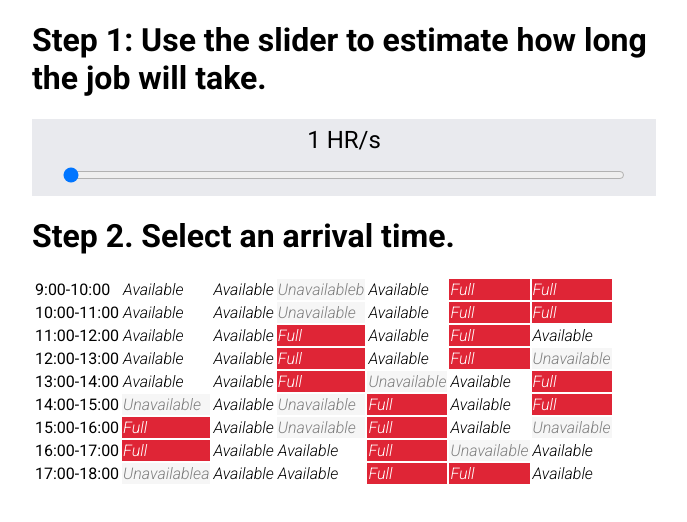
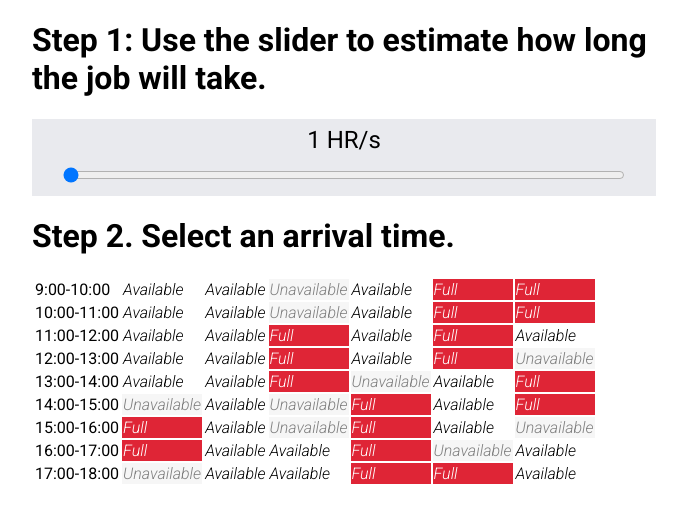
Before and after one commit to CFaut/dev200_assessment, a React (Create React App) app: page / in a window 1280 px wide. Shown: the top 522 px of the page, without its empty margins (0-687 px from the left). Built offline with nearby package versions, Linux system fonts and the light colour scheme.

Commit message:
Create format function and use to neaten function

```diff
--- a/src/components/functions.js
+++ b/src/components/functions.js
@@ -14,7 +14,7 @@ function checkSlotAvailability (time, jobLength, date, availability) {
         }
 
         if(!availability.includes(time)) {
-            return <td className="full cell">Full</td>
+            return "FULL"
         };
 
         //if date is today, buffer is 2 hours, otherwise 1 hour
@@ -32,7 +32,7 @@ function checkSlotAvailability (time, jobLength, date, availability) {
             //check if actually available
             for(let i = time - beginningBuffer; i < finishTime; i++) {
                 if(!availability.includes(i)) {
-                    return <td className="unavailable cell">Unavailableb</td>
+                    return "UNAVAILABLE"
                 }
             }
         //check for last slot of the day
@@ -42,7 +42,7 @@ function checkSlotAvailability (time, jobLength, date, availability) {
             //check if actually available
                 for(let i = time - beginningBuffer; i < finishTime; i++) {
                     if(!availability.includes(i)) {
-                        return <td className="unavailable cell">Unavailablea</td>
+                        return "UNAVAILABLE"
                     }
                 }
         } else {
@@ -51,12 +51,23 @@ function checkSlotAvailability (time, jobLength, date, availability) {
             //check if actually available
             for(let i = time - beginningBuffer; i < finishTime; i++) {
                 if(!availability.includes(i)) {
-                    return <td className="unavailable cell">Unavailable</td>
+                    return "UNAVAILABLE"
                 }
             }
         }
 
-        return <td className="available cell">Available</td>;
+        return "AVAILABLE";
     };
 
-    export default checkSlotAvailability;
+
+    function formatSlot(answer) {
+        if(answer === "FULL") {
+            return <td className="full cell">Full</td>
+        } else if(answer === "UNAVAILABLE") {
+            return <td className="unavailable cell">Unavailable</td>
+        } else {
+            return <td className="available cell">Available</td>
+        }
+    }
+
+    export {checkSlotAvailability, formatSlot};
--- a/src/components/table.js
+++ b/src/components/table.js
@@ -1,5 +1,6 @@
 import { useEffect, useState } from "react";
-import checkSlotAvailability from "./functions";
+import {checkSlotAvailability, formatSlot} from "./functions";
+
 import "../css/table.css"
 
 function Table({length}) {
@@ -51,7 +52,7 @@ function Table({length}) {
                         <td>{time}:00-{time+1}:00</td>
                 {data.map((data) => (
 
-                        checkSlotAvailability(time, localLength, data.Date, data.HoursAvailable)
+                        formatSlot(checkSlotAvailability(time, localLength, data.Date, data.HoursAvailable))
                         )) }
                     </tr>
                 ))}
```
